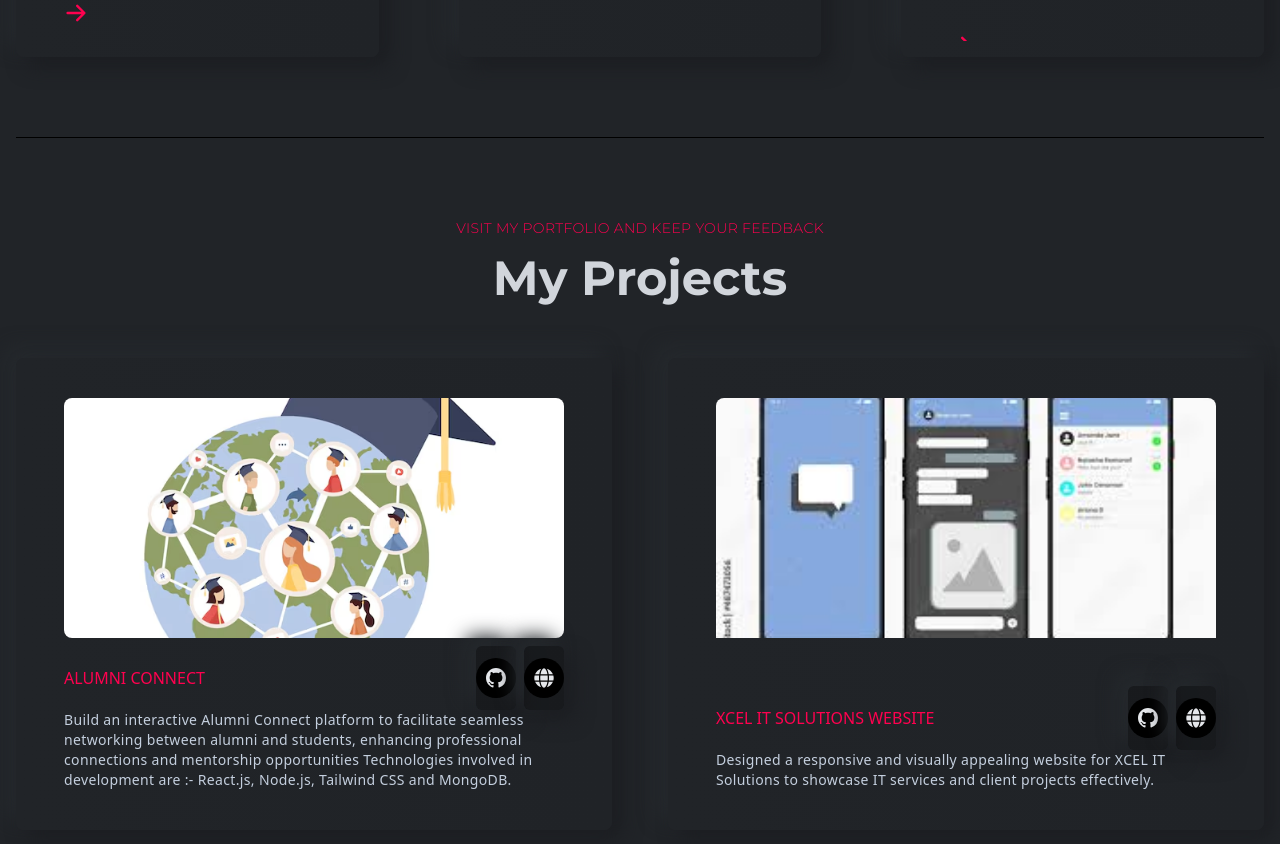
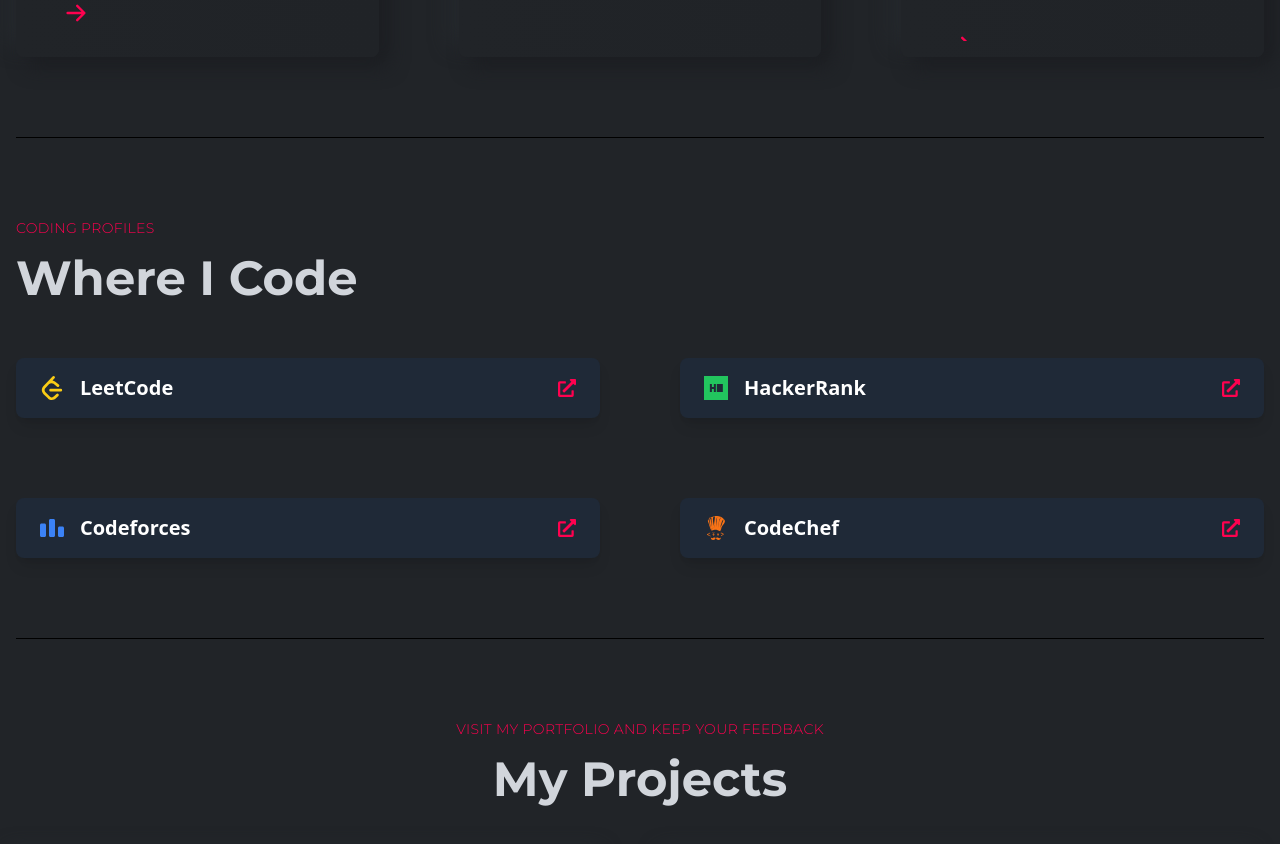
Before and after one commit to Hariom-sharma01/Portfolio, a React (Create React App) app: page / in a window 1280 px wide. Shown: the part 1200-2044 px from the top of the page. Built offline with nearby package versions, Linux system fonts and the light colour scheme.

Commit message:
new feature added

```diff
--- a/src/App.js
+++ b/src/App.js
@@ -6,6 +6,7 @@
 import Projects from "./components/projects/Projects";
 import Resume from "./components/resume/Resume";
 import Footer from "./components/footer/FooterBottom";
+import CodingProfiles from "./components/Coding_profile/Coding";
 
 function App() {
   return (
@@ -14,6 +15,7 @@
       <div className="max-w-screen-xl mx-auto">
         <Banner />
         <Features />
+        <CodingProfiles/>
         <Projects />
         <Resume />
         <Contact />
--- /dev/null
+++ b/src/components/Coding_profile/Coding.js
@@ -0,0 +1,38 @@
+import React from 'react';
+import { FaCode, FaExternalLinkAlt } from "react-icons/fa";
+import { SiLeetcode, SiHackerrank, SiCodeforces, SiCodechef } from "react-icons/si";
+import Title from '../layouts/Title';
+
+const codingProfiles = [
+  { name: "LeetCode", link: "https://leetcode.com/u/hariomsharma70/", icon: <SiLeetcode className="text-yellow-400 text-2xl" /> },
+  { name: "HackerRank", link: "https://www.hackerrank.com/profile/_2215000720", icon: <SiHackerrank className="text-green-500 text-2xl" /> },
+  { name: "Codeforces", link: "https://codeforces.com/profile/Hariom_Sharma", icon: <SiCodeforces className="text-blue-500 text-2xl" /> },
+  { name: "CodeChef", link: "https://www.codechef.com/users/hariom_sharma1", icon: <SiCodechef className="text-orange-500 text-2xl" /> },
+];
+
+const CodingProfiles = () => {
+  return (
+    <section id="coding-profiles" className="w-full py-20 border-b-[1px] border-b-black">
+      <Title title="Coding Profiles" des="Where I Code" />
+      <div className="grid grid-cols-1 md:grid-cols-2 xl:grid-cols-2 gap-6 xl:gap-20">
+        {codingProfiles.map((profile, index) => (
+          <a
+            key={index}
+            href={profile.link}
+            target="_blank"
+            rel="noopener noreferrer"
+            className="flex items-center justify-between px-6 py-4 bg-gray-800 rounded-lg shadow-lg transition-all duration-300 hover:scale-105 hover:bg-gray-700 hover:shadow-2xl"
+          >
+            <div className="flex items-center gap-4">
+              {profile.icon}
+              <span className="text-xl text-white font-semibold">{profile.name}</span>
+            </div>
+            <FaExternalLinkAlt className="text-designColor text-lg" />
+          </a>
+        ))}
+      </div>
+    </section>
+  );
+};
+
+export default CodingProfiles;
```
